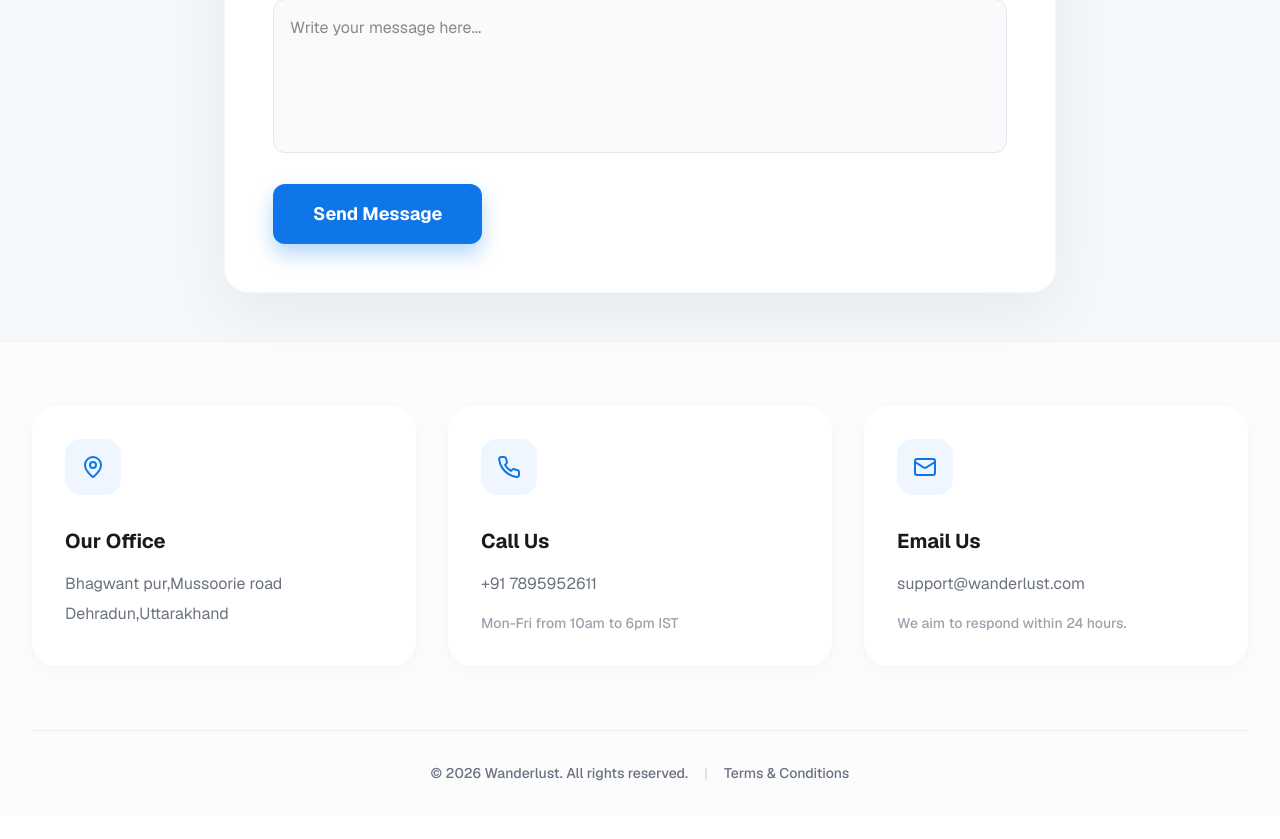
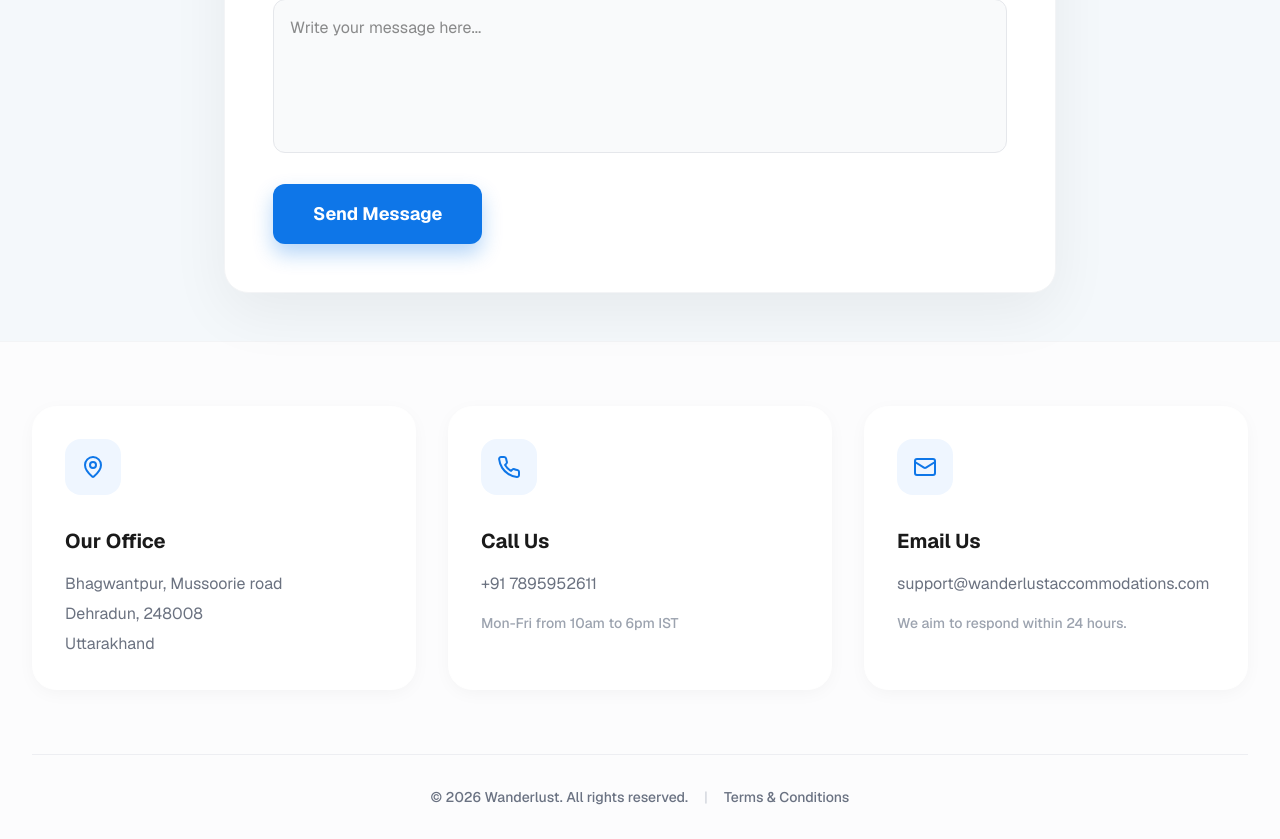
Before and after one commit to atharv171999/Wanderlust-Accomodation, a Next.js app: page / in a window 1280 px wide. Shown: the part 4059-4898 px from the top of the page. Before the commit the page ends 4874 px from the top, so only its background shows below. Built offline with nearby package versions, Linux system fonts and the light colour scheme.

Commit message:
changes in address done

```diff
--- a/src/components/Footer.js
+++ b/src/components/Footer.js
@@ -20,7 +20,7 @@ export default function Footer() {
     {
       title: "Our Office",
       icon: <MapPinIcon />,
-      details: ["Bhagwant pur,Mussoorie road", "Dehradun,Uttarakhand "],
+      details: ["Bhagwantpur, Mussoorie road", "Dehradun, 248008", "Uttarakhand "],
       subText: null
     },
     {
@@ -32,7 +32,7 @@ export default function Footer() {
     {
       title: "Email Us",
       icon: <MailIcon />,
-      details: ["support@wanderlust.com"],
+      details: ["support@wanderlustaccommodations.com"],
       subText: "We aim to respond within 24 hours."
     }
   ];
```
